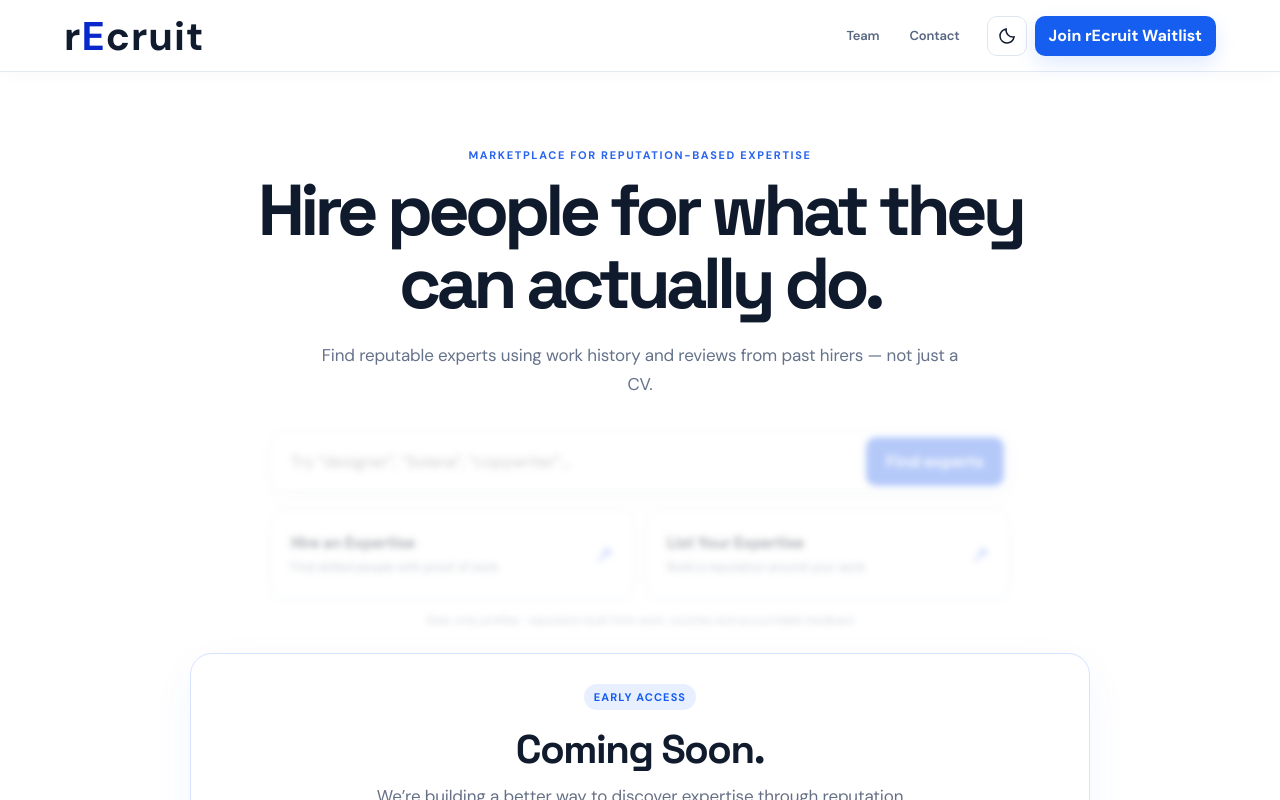
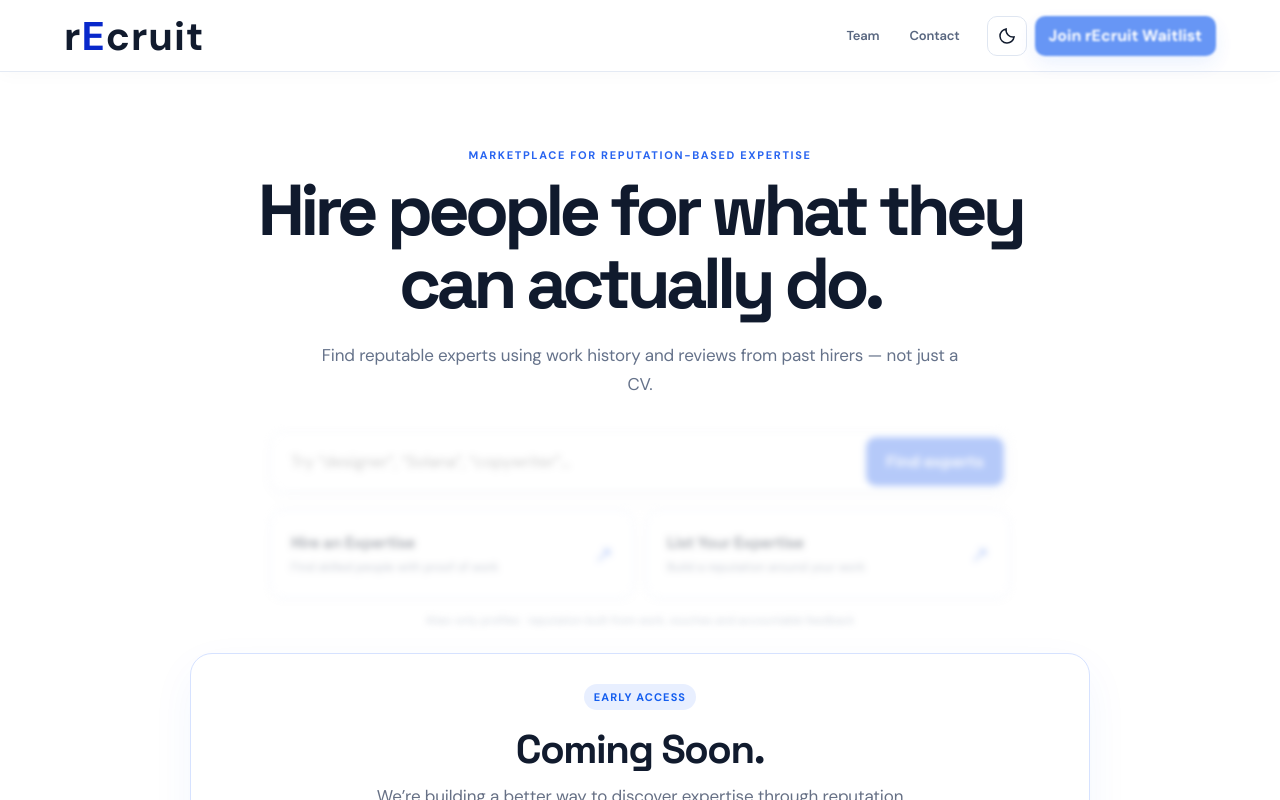
Before and after one commit to recruithq-online/recruithq, a Next.js app: page / in a window 1280 px wide. Shown: the top 800 px of the page. Built offline with nearby package versions, Linux system fonts and the light colour scheme.

Commit message:
update code

```diff
--- a/app/globals.css
+++ b/app/globals.css
@@ -258,6 +258,18 @@
   }
   .waitlist-cta:hover {
     background: #0b4bc4;
+  }
+  .waitlist-disabled,
+  .cta:disabled {
+    cursor: not-allowed;
+    filter: blur(1px);
+    opacity: 0.65;
+  }
+  .waitlist-disabled:hover {
+    background: #155eef;
+  }
+  .cta:disabled:hover {
+    background: #2864f0;
   }
   .waitlist-note {
     @apply text-xs text-[#667085] mt-3;
--- a/components/forms.tsx
+++ b/components/forms.tsx
@@ -137,7 +137,7 @@ export function WaitlistForm() {
           <button
             className="cta"
             type="submit"
-            disabled={status === "submitting" || status === "success"}
+            disabled
           >
             {status === "submitting" ? (
               "Submitting…"
--- a/components/site-sections.tsx
+++ b/components/site-sections.tsx
@@ -57,9 +57,10 @@ export function Footer() {
             <div className="footer-links flex flex-col gap-2">
               <a href="#top">Overview</a>
               <a href="#team">Team</a>
-              <WaitlistTrigger className="footer-waitlist">
-                Join rEcruit Waitlist
-              </WaitlistTrigger>
+              <a href="#">rEcruit Waitlist coming soon</a>
+              {/* <WaitlistTrigger className="footer-waitlist">
+                rEcruit Waitlist coming soon
+              </WaitlistTrigger> */}
             </div>
           </div>
           <div className="social footer-column">
--- a/components/waitlist-trigger.tsx
+++ b/components/waitlist-trigger.tsx
@@ -13,7 +13,8 @@ export function WaitlistTrigger({
   return (
     <button
       type="button"
-      className={className}
+      className={`${className} waitlist-disabled`}
+      disabled
       onClick={() => openModal({ type: "waitlist" })}
     >
       {children}
```
